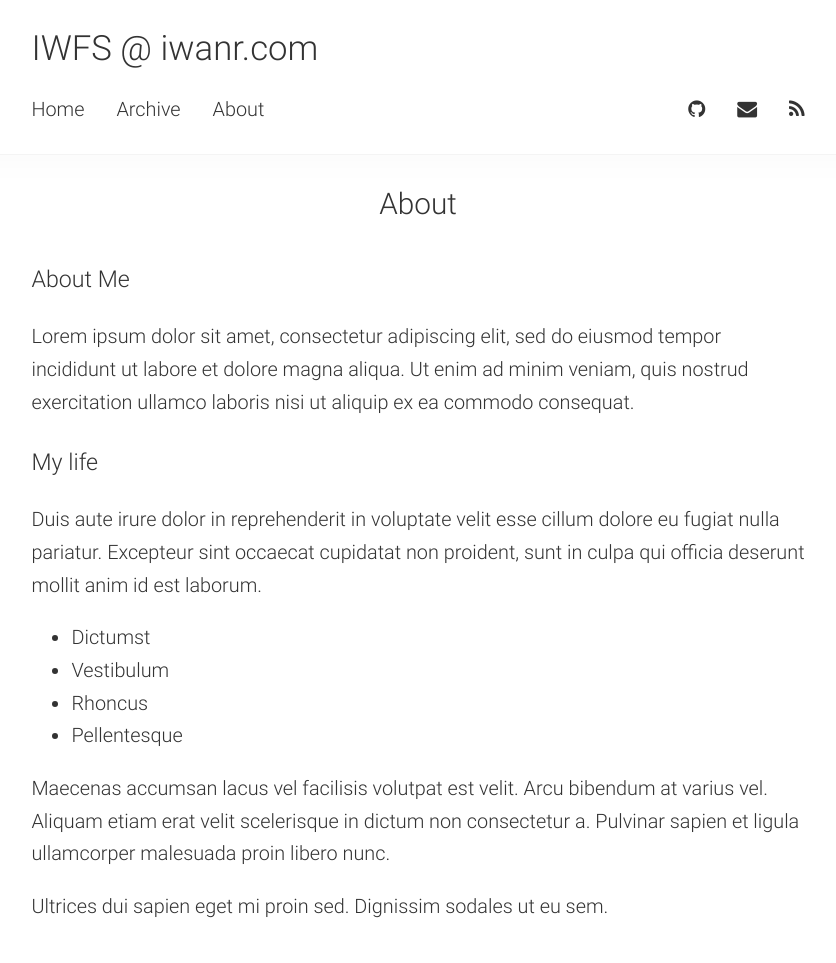
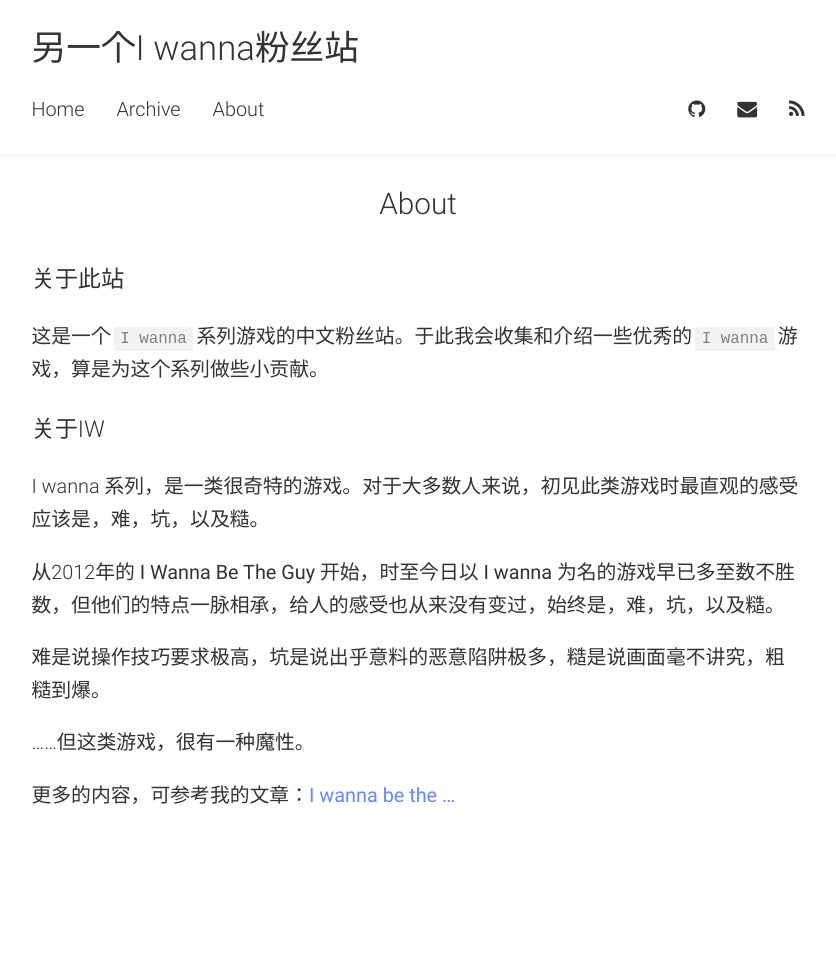
Before and after one commit to guildshow/iw.iwanr.com, a Jekyll site: the page built from about.md, in a window 1280 px wide. Shown: the whole page, without its empty margins (222-1058 px from the left). Built offline with Jekyll 4.4.1, drawn with Linux system fonts in a browser that asks for light colours; after the commit the page ends 900 px from its top, so only the background shows below that.

Commit message:
调整文章内容。

```diff
--- /dev/null
+++ b/CNAME
@@ -0,0 +1 @@
+iw.iwanr.com
--- a/_config.yml
+++ b/_config.yml
@@ -1,4 +1,4 @@
-title: "IWFS @ iwanr.com"
+title: "另一个I wanna粉丝站"
 author: "derekwtf"
 description: "Another I wanna games funsite."
 
--- a/about.md
+++ b/about.md
@@ -3,19 +3,19 @@
 title: "About"
 ---
 
-### About Me
+### 关于此站
 
-Lorem ipsum dolor sit amet, consectetur adipiscing elit, sed do eiusmod tempor incididunt ut labore et dolore magna aliqua. Ut enim ad minim veniam, quis nostrud exercitation ullamco laboris nisi ut aliquip ex ea commodo consequat.
+这是一个`I wanna`系列游戏的中文粉丝站。于此我会收集和介绍一些优秀的`I wanna`游戏，算是为这个系列做些小贡献。
 
-### My life
 
-Duis aute irure dolor in reprehenderit in voluptate velit esse cillum dolore eu fugiat nulla pariatur. Excepteur sint occaecat cupidatat non proident, sunt in culpa qui officia deserunt mollit anim id est laborum.
+### 关于IW
 
- - Dictumst
- - Vestibulum
- - Rhoncus
- - Pellentesque
+I wanna 系列，是一类很奇特的游戏。对于大多数人来说，初见此类游戏时最直观的感受应该是，**难**，**坑**，以及**糙**。
 
-Maecenas accumsan lacus vel facilisis volutpat est velit. Arcu bibendum at varius vel. Aliquam etiam erat velit scelerisque in dictum non consectetur a. Pulvinar sapien et ligula ullamcorper malesuada proin libero nunc.
+从2012年的 **I Wanna Be The Guy** 开始，时至今日以 **I wanna** 为名的游戏早已多至数不胜数，但他们的特点一脉相承，给人的感受也从来没有变过，始终是，**难**，**坑**，以及**糙**。
 
-Ultrices dui sapien eget mi proin sed. Dignissim sodales ut eu sem.
+难是说**操作技巧要求极高**，坑是说出乎意料的**恶意陷阱极多**，糙是说**画面毫不讲究**，粗糙到爆。
+
+……但这类游戏，很有一种**魔性**。
+
+更多的内容，可参考我的文章：[I wanna be the …](https://www.inpole.com/archives/1337)
```
Also changed, not shown: _posts/2017-01-01-pagination-works.md (deleted, +0 -10 lines), _posts/2017-01-17-lorem-ipsum.md (deleted, +0 -12 lines), _posts/2017-02-01-example-objects.md (deleted, +0 -38 lines), _posts/2017-02-11-example-text.md (deleted, +0 -28 lines), _posts/2018-12-01-i-wanna-be-the-s.md (added, +99 -0 lines).
